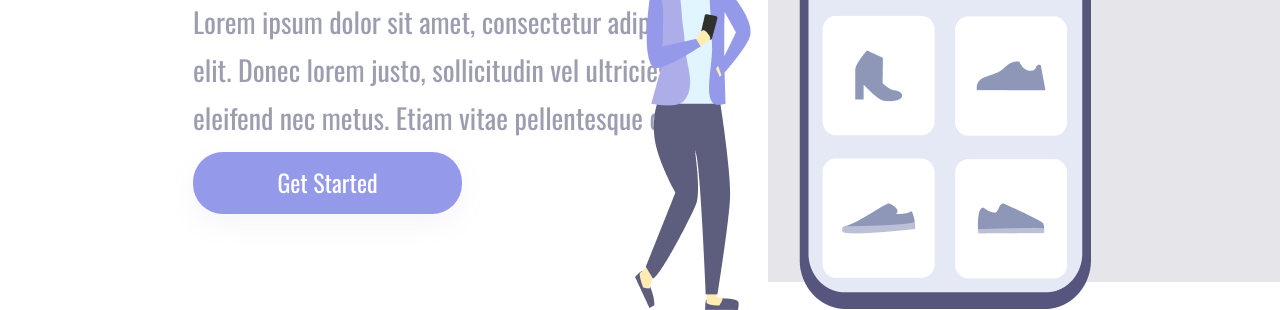
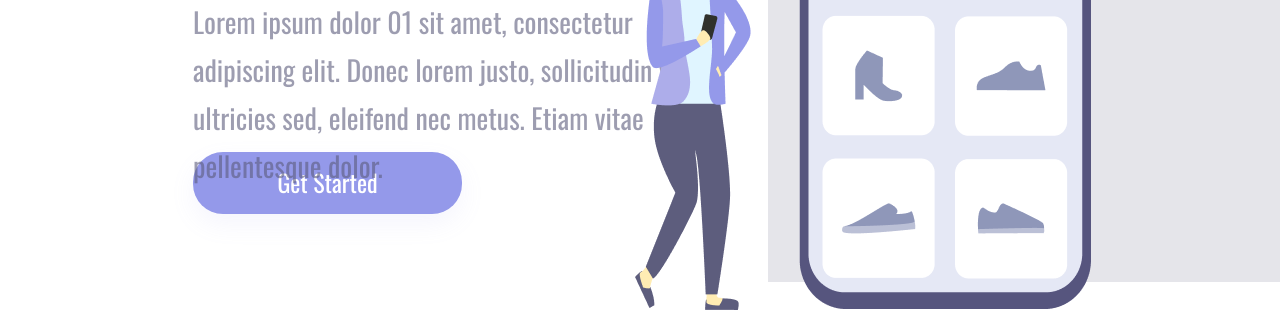
Before and after one commit to DennisDev2911/projeto-01-celular, a plain HTML site: page index.html in a window 1280 px wide. Shown: the part 518-828 px from the top of the page. Drawn offline with nearby package versions, Linux system fonts and the light colour scheme.

Commit message:
Alteração no parágrafo principal

```diff
--- a/index.html
+++ b/index.html
@@ -14,7 +14,7 @@
         <section class="container-left">
             <header class="max">
                 <h1>Easy Shopping Via Mobile</h1>
-                <p>Lorem ipsum dolor sit amet, consectetur  adipiscing
+                <p>Lorem ipsum dolor 01 sit amet, consectetur  adipiscing
                     elit. Donec lorem justo, sollicitudin vel ultricies sed,
                     eleifend nec metus. Etiam vitae pellentesque dolor. </p>
                     <button class="get">Get Started</button>
```
